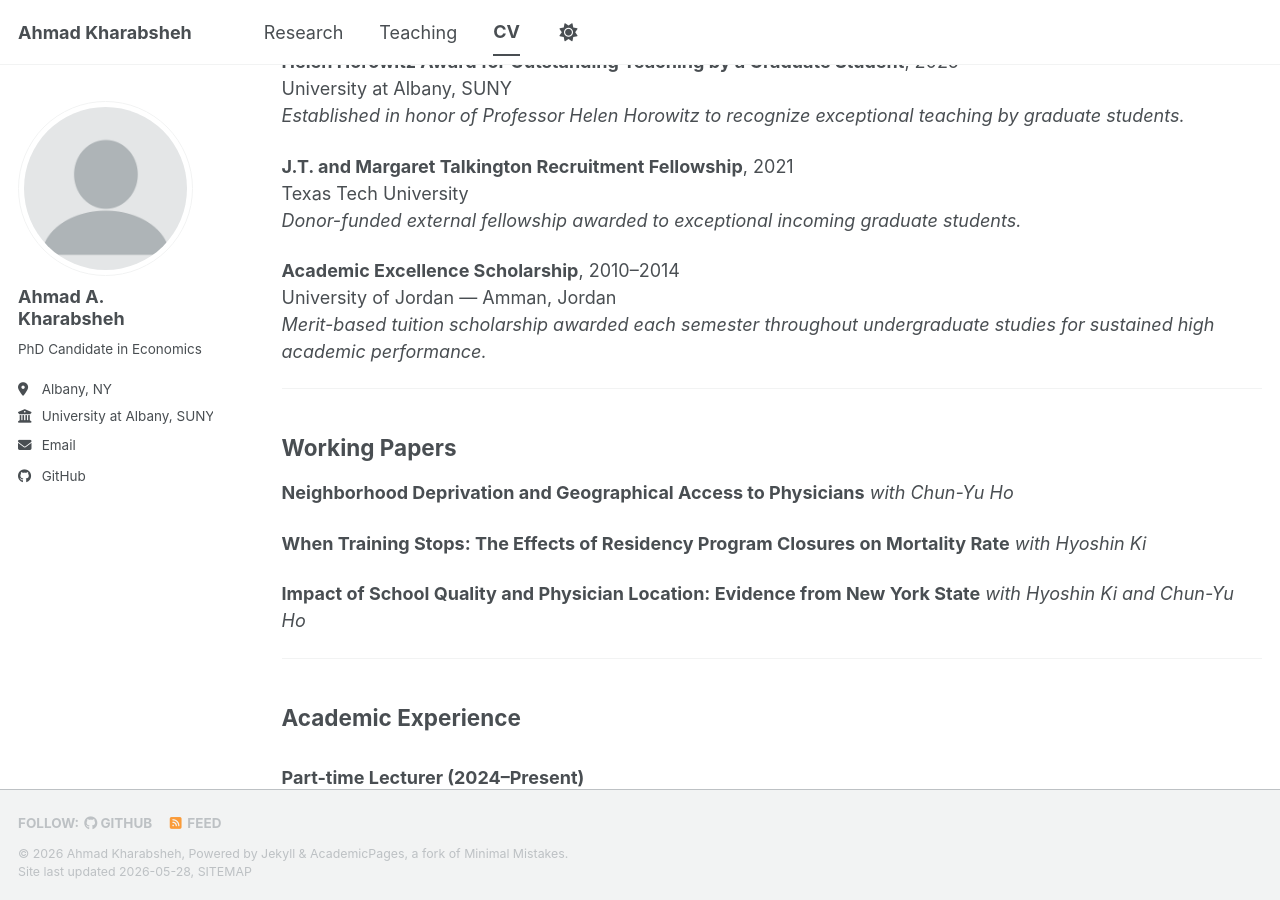
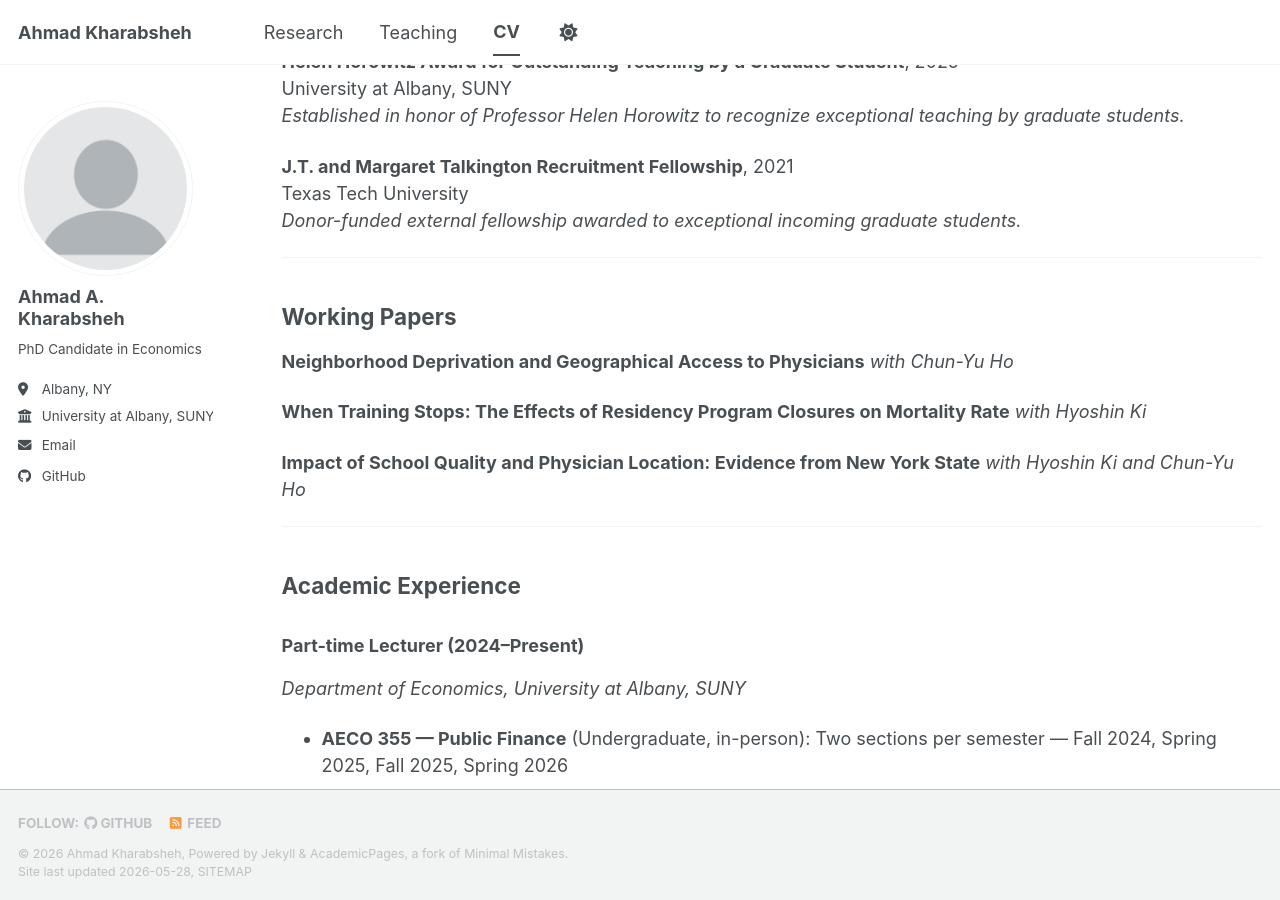
Before and after one commit to Kharabshehahmad/Kharabshehahmad.github.io, a Jekyll site: the page built from _pages/cv.md, in a window 1280 px wide and 900 px high, scrolled down 875 px. Built offline with Jekyll 4.4.1, drawn with Linux system fonts in a browser that asks for light colours; a script bundle is joined from its source files by our own code; library files that are not in the unit come from our copies.

Commit message:
Update cv.md

```diff
--- a/_pages/cv.md
+++ b/_pages/cv.md
@@ -50,10 +50,6 @@ University at Albany, SUNY<br>
 Texas Tech University<br>
 *Donor-funded external fellowship awarded to exceptional incoming graduate students.*
 
-**Academic Excellence Scholarship**, 2010–2014<br>
-University of Jordan — Amman, Jordan<br>
-*Merit-based tuition scholarship awarded each semester throughout undergraduate studies for sustained high academic performance.*
-
 ---
 
 ## Working Papers
```
